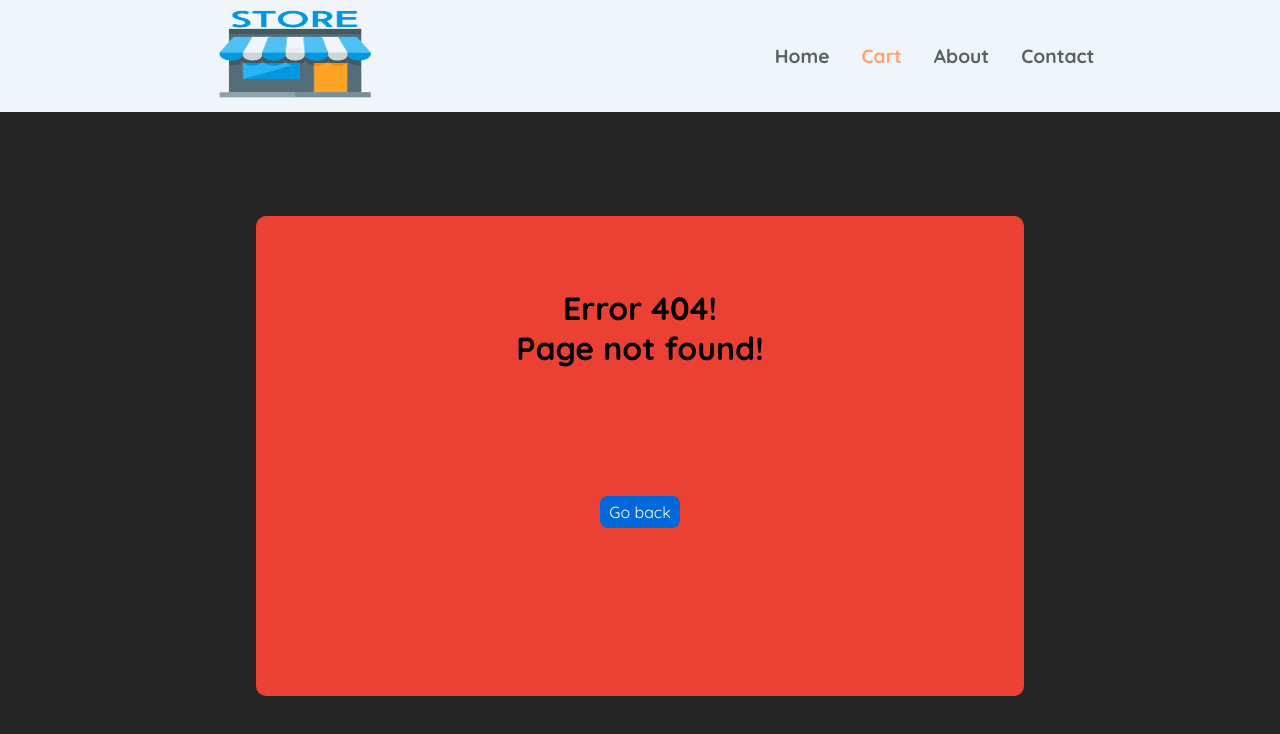
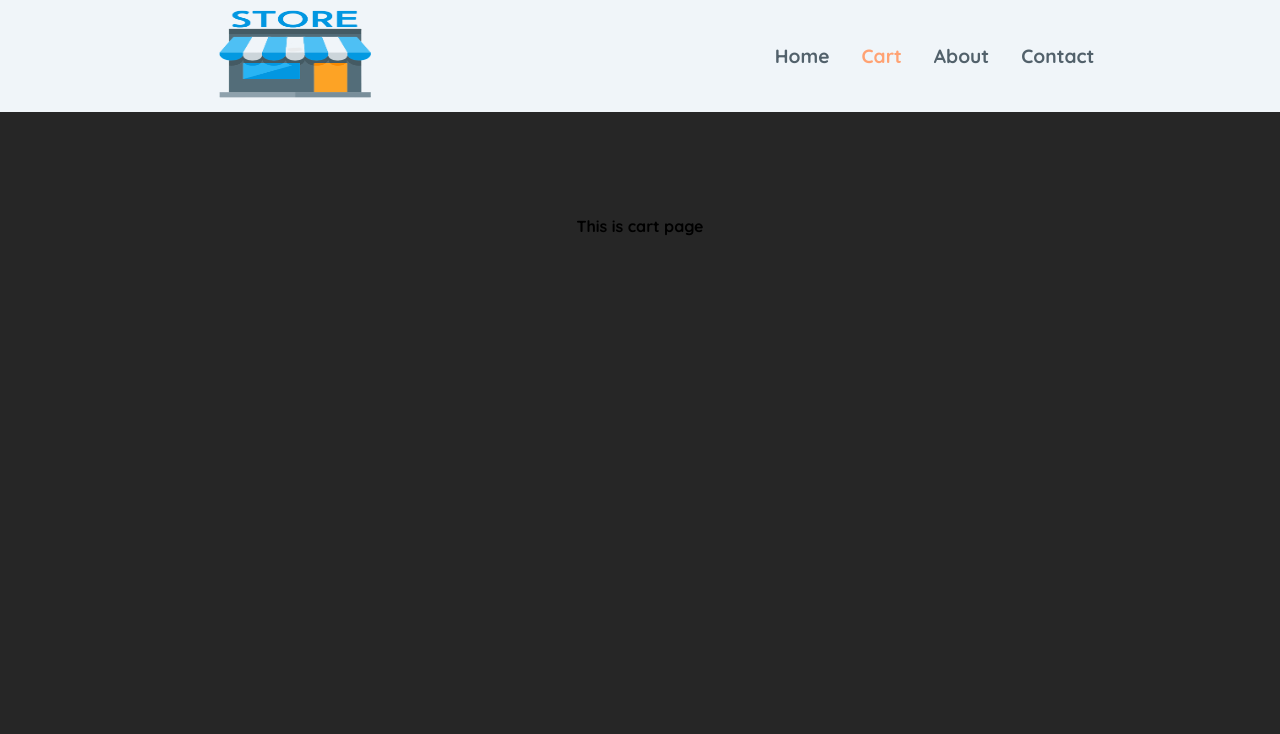
Before and after one commit to miloss98/store, a React (Vite) app: page /cart in a window 1280 px wide. Before the commit this address had no page. Shown: the top 734 px of the page. Built offline with nearby package versions, Linux system fonts and the light colour scheme.

Commit message:
cart page and routes created

```diff
--- a/src/App.jsx
+++ b/src/App.jsx
@@ -1,5 +1,6 @@
 import {
   HomePage,
+  CartPage,
   AboutPage,
   ContactPage,
   SingleProductPage,
@@ -17,6 +18,7 @@ const App = () => {
         <Routes>
           <Route element={<SharedLayout />}>
             <Route index="/" element={<HomePage />} />
+            <Route path="/cart" element={<CartPage />} />
             <Route path="about" element={<AboutPage />} />
             <Route path="contact" element={<ContactPage />} />
             <Route path="product/:productID" element={<SingleProductPage />} />
--- /dev/null
+++ b/src/pages/CartPage.jsx
@@ -0,0 +1,13 @@
+import StyledPage, { StyledContainer } from "../styled/StyledPage";
+
+const CartPage = () => {
+  return (
+    <StyledPage>
+      <StyledContainer>
+        <h1> This is cart page</h1>
+      </StyledContainer>
+    </StyledPage>
+  );
+};
+
+export default CartPage;
--- a/src/pages/index.jsx
+++ b/src/pages/index.jsx
@@ -1,7 +1,15 @@
 import HomePage from "./HomePage";
+import CartPage from "./CartPage";
 import AboutPage from "./AboutPage";
 import ContactPage from "./ContactPage";
 import ErrorPage from "./ErrorPage";
 import SingleProductPage from "./SingleProductPage";
 
-export { AboutPage, HomePage, ContactPage, ErrorPage, SingleProductPage };
+export {
+  HomePage,
+  CartPage,
+  AboutPage,
+  ContactPage,
+  ErrorPage,
+  SingleProductPage,
+};
```
